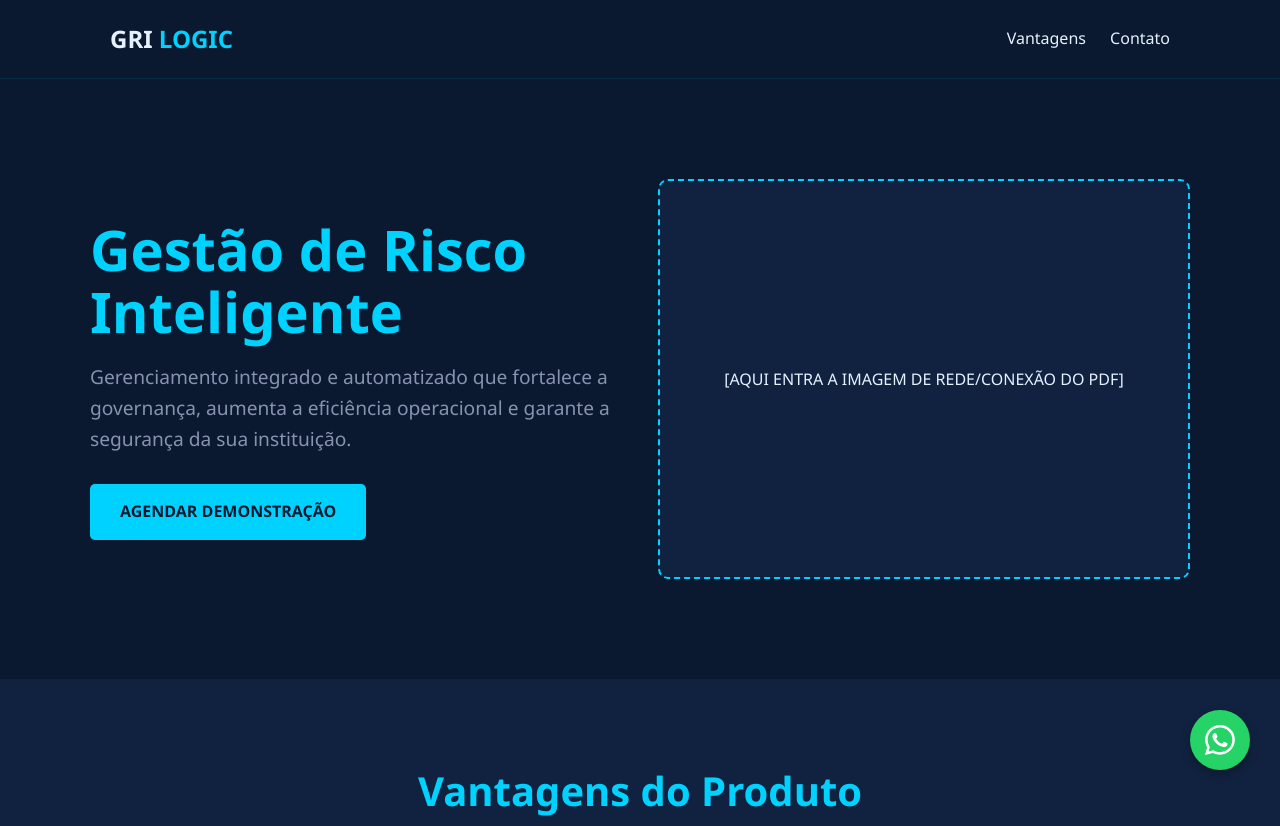
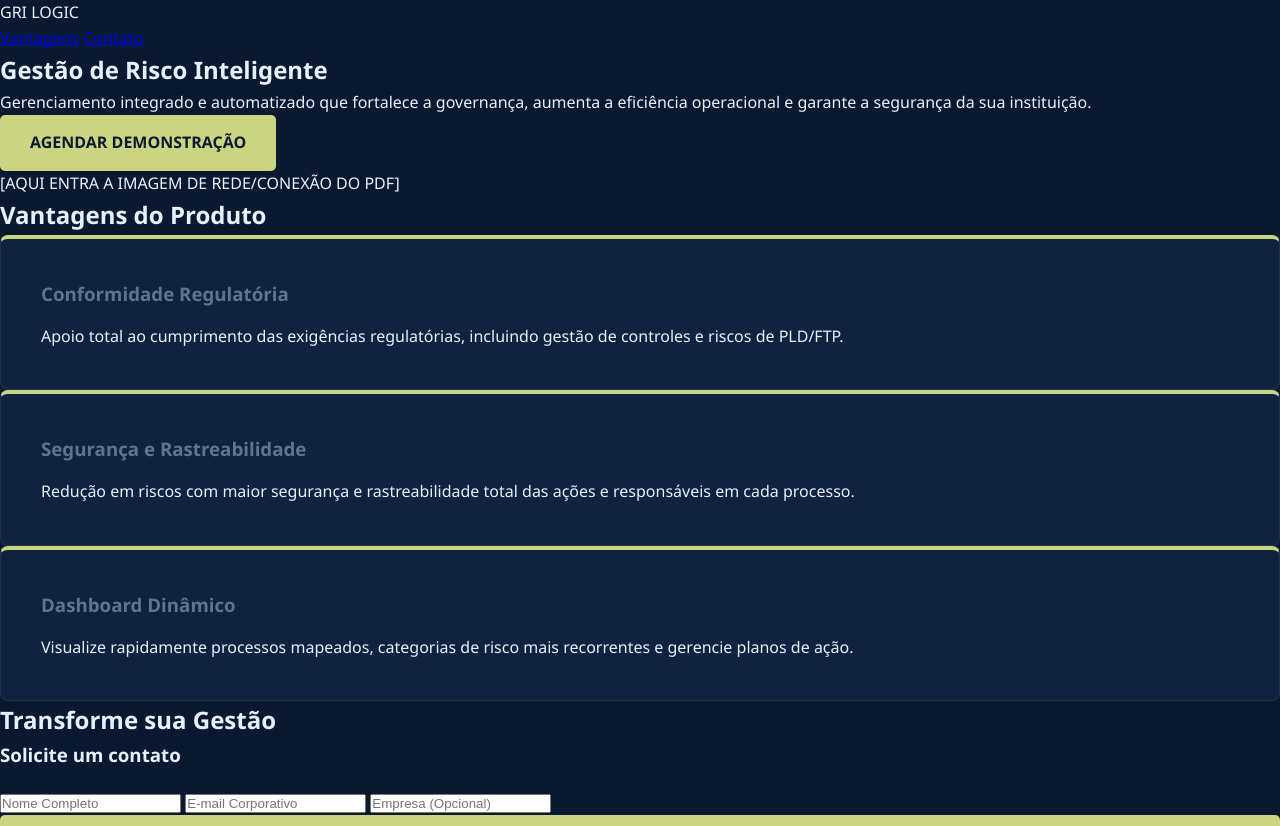
Before and after one commit to deehschimidt/grilogic-alpha, a website: page index.html in a window 1280 px wide. Shown: the top 826 px of the page. Drawn offline with Linux system fonts and the light colour scheme.

Commit message:
refactor: move estilos para css externo e atualiza paleta de cores

```diff
--- a/index.html
+++ b/index.html
@@ -4,82 +4,7 @@
     <meta charset="UTF-8">
     <meta name="viewport" content="width=device-width, initial-scale=1.0">
     <title>GRI - Gestão de Risco Inteligente</title>
-    <style>
-        :root {
-            --cor-fundo: #0a192f;
-            --cor-primaria: #00d2ff;
-            --cor-texto-claro: #e6f1ff;
-            --cor-texto-escuro: #8892b0;
-            --cor-card: #112240;
-            font-family: 'Segoe UI', Roboto, Helvetica, Arial, sans-serif;
-        }
-
-        * { margin: 0; padding: 0; box-sizing: border-box; }
-
-        body {
-            background-color: var(--cor-fundo);
-            color: var(--cor-texto-claro);
-            line-height: 1.6;
-        }
-
-        .container { max-width: 1100px; margin: 0 auto; padding: 0 20px; }
-
-        /* CABEÇALHO */
-        header { padding: 20px 0; border-bottom: 1px solid rgba(0, 210, 255, 0.1); }
-        .nav-container { display: flex; justify-content: space-between; align-items: center; }
-        .logo { font-weight: bold; font-size: 24px; }
-        .logo span { color: var(--cor-primaria); }
-        nav a { color: var(--cor-texto-claro); text-decoration: none; margin-left: 20px; font-weight: 500; transition: color 0.3s; }
-        nav a:hover { color: var(--cor-primaria); }
-
-        /* HERO SECTION */
-        .hero { display: flex; align-items: center; justify-content: space-between; padding: 100px 0; min-height: 70vh; flex-wrap: wrap; gap: 40px;}
-        .hero-content { flex: 1; min-width: 300px; }
-        .hero h1 { font-size: 3.5rem; color: var(--cor-primaria); margin-bottom: 20px; line-height: 1.1; }
-        .hero p { font-size: 1.2rem; color: var(--cor-texto-escuro); margin-bottom: 30px; }
-
-        .btn-primario {
-            background: var(--cor-primaria);
-            color: var(--cor-fundo);
-            padding: 15px 30px;
-            border: none;
-            border-radius: 5px;
-            font-size: 1rem;
-            font-weight: bold;
-            cursor: pointer;
-            text-transform: uppercase;
-            text-decoration: none;
-            display: inline-block;
-            transition: transform 0.2s, box-shadow 0.2s;
-        }
-        .btn-primario:hover { transform: translateY(-2px); box-shadow: 0 5px 15px rgba(0, 210, 255, 0.3); }
-
-        .placeholder-box { flex: 1; min-width: 300px; background: var(--cor-card); height: 400px; border: 2px dashed var(--cor-primaria); display: flex; align-items: center; justify-content: center; text-align: center; border-radius: 10px; }
-
-        /* VANTAGENS */
-        .advantages { background-color: var(--cor-card); padding: 80px 0; }
-        .section-title { text-align: center; color: var(--cor-primaria); margin-bottom: 50px; font-size: 2.5rem; }
-        .grid-advantages { display: grid; grid-template-columns: repeat(auto-fit, minmax(300px, 1fr)); gap: 30px; }
-        .card { padding: 40px; border: 1px solid rgba(0, 210, 255, 0.2); border-radius: 8px; background: var(--cor-fundo); transition: transform 0.3s; }
-        .card:hover { transform: translateY(-10px); border-color: var(--cor-primaria); }
-        .card h3 { color: white; margin-bottom: 15px; font-size: 1.5rem; }
-
-        /* FORMULÁRIO (SKELETON) */
-        .conversion { padding: 100px 0; text-align: center; }
-        .form-skeleton { max-width: 500px; margin: 0 auto; padding: 40px; background: var(--cor-card); border-radius: 10px; border: 1px solid var(--cor-primaria); }
-        .input-dummy { width: 100%; padding: 15px; margin-bottom: 15px; background: var(--cor-fundo); border: 1px solid #333; color: white; border-radius: 5px; }
-
-        /* WHATSAPP FLOAT */
-        .whatsapp-float {
-            position: fixed; bottom: 30px; right: 30px; width: 60px; height: 60px;
-            background-color: #25d366; border-radius: 50%; display: flex;
-            align-items: center; justify-content: center; box-shadow: 0 4px 10px rgba(0,0,0,0.3);
-            text-decoration: none; z-index: 999; transition: transform 0.2s;
-        }
-        .whatsapp-float:hover { transform: scale(1.1); }
-
-        footer { padding: 30px; text-align: center; border-top: 1px solid rgba(0, 210, 255, 0.1); margin-top: 50px; color: var(--cor-texto-escuro); }
-    </style>
+    <link rel="stylesheet" href="style.css">
 </head>
 <body>
 
--- /dev/null
+++ b/style.css
@@ -0,0 +1,76 @@
+:root {
+    /* Paleta extraída do PDF - Azul como base */
+    --cor-fundo: #0a192f;           /* Azul Marinho Profundo */
+    --cor-primaria: #5d768d;        /* Azul Aço (Autoridade) */
+    --cor-detalhe-verde: #cbd581;   /* Verde Lima (Destaque/CTA) */
+
+    /* Auxiliares */
+    --cor-texto-claro: #e6f1ff;
+    --cor-texto-escuro: #8892b0;
+    --cor-card: #112240;
+
+    font-family: 'Segoe UI', Roboto, Helvetica, Arial, sans-serif;
+}
+
+* { margin: 0; padding: 0; box-sizing: border-box; }
+
+body {
+    background-color: var(--cor-fundo);
+    color: var(--cor-texto-claro);
+    line-height: 1.6;
+}
+
+/* --- BOTÕES --- */
+.btn-primario {
+    background: var(--cor-detalhe-verde); /* Verde apenas no botão de ação */
+    color: var(--cor-fundo);
+    padding: 15px 30px;
+    border: none;
+    border-radius: 5px;
+    font-weight: bold;
+    cursor: pointer;
+    text-transform: uppercase;
+    text-decoration: none;
+    display: inline-block;
+    transition: all 0.3s ease;
+}
+
+.btn-primario:hover {
+    transform: translateY(-3px);
+    box-shadow: 0 10px 20px rgba(203, 213, 129, 0.3);
+}
+
+/* --- CARDS DE VANTAGENS --- */
+.card {
+    padding: 40px;
+    border: 1px solid rgba(93, 118, 141, 0.2); /* Borda em azul suave */
+    border-top: 4px solid var(--cor-detalhe-verde); /* Detalhe em verde no topo */
+    border-radius: 8px;
+    background: var(--cor-card);
+    transition: transform 0.3s;
+}
+
+.card:hover {
+    transform: translateY(-10px);
+    border-color: var(--cor-detalhe-verde);
+}
+
+.card h3 {
+    color: var(--cor-primaria); /* Título em Azul */
+    margin-bottom: 15px;
+}
+
+/* --- IMAGENS DO SISTEMA (PRINTS) --- */
+.img-sistema {
+    width: 100%;
+    border-radius: 10px;
+    border: 1px solid rgba(203, 213, 129, 0.2);
+    box-shadow: 0 20px 40px rgba(0, 0, 0, 0.5);
+    transition: transform 0.4s ease;
+}
+
+.img-sistema:hover {
+    transform: scale(1.02);
+}
+
+/* ... mantenha o restante das classes de layout (hero, container, etc) ... */
```
